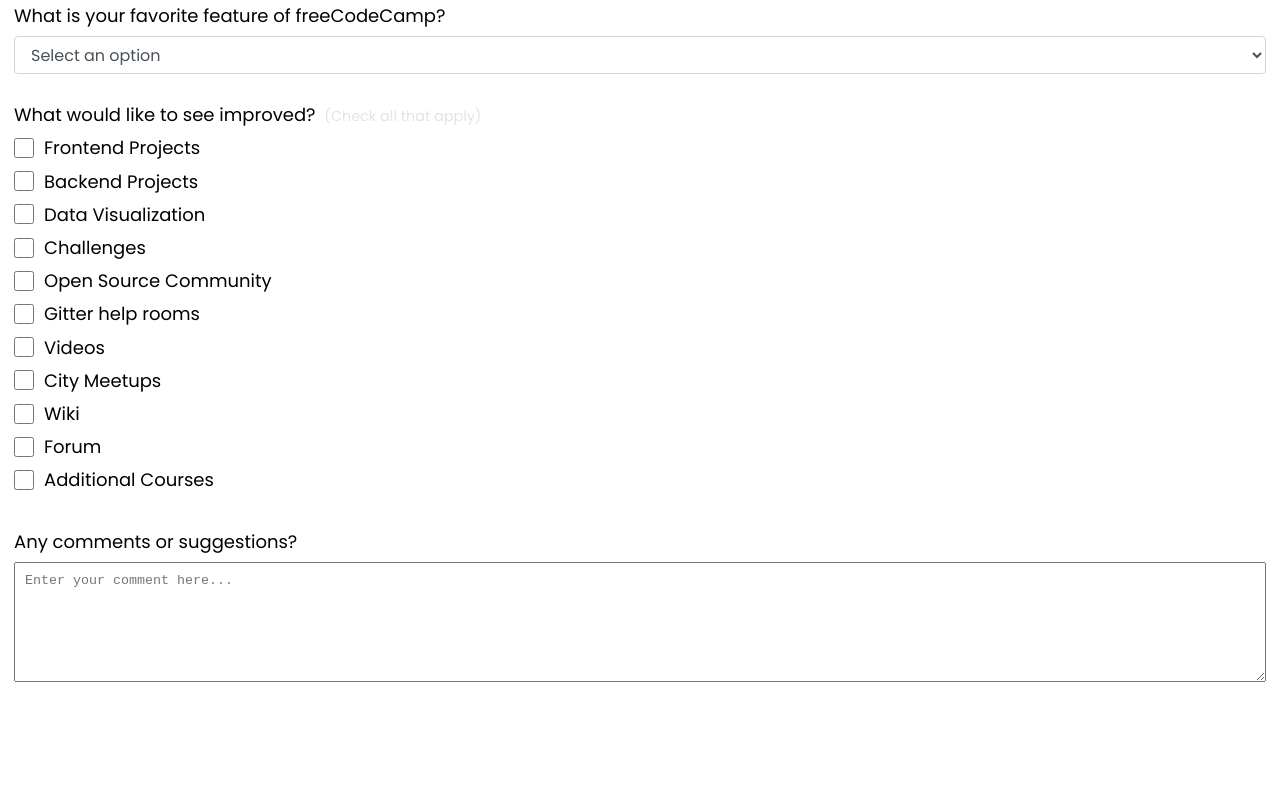
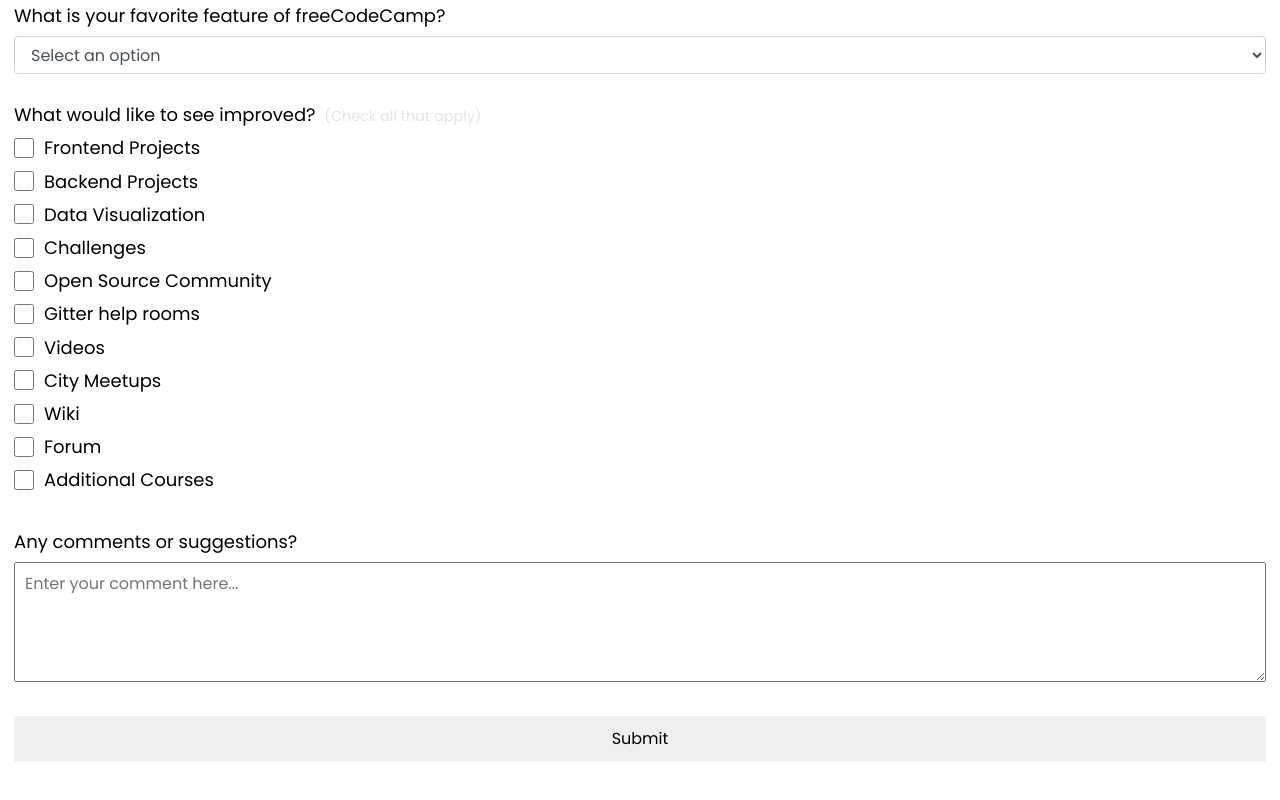
Before and after one commit to edcabiltes/m4d10-survey-form, a plain HTML site: page index.html in a window 1280 px wide. Shown: the part 700-1500 px from the top of the page. Before the commit the page ends 1452 px from the top, so only its background shows below. Drawn offline with Linux system fonts and the light colour scheme.

Commit message:
add submit button and related styles

```diff
--- a/index.html
+++ b/index.html
@@ -205,6 +205,10 @@
                         placeholder="Enter your comment here..."
                         ></textarea>
                 </div>
+
+                <div class="form-group">
+                    <button type="submit" id="submit" class="submit-button">Submit</button>
+                </div>
             </form>
         </div>
     </body>
--- a/styles.css
+++ b/styles.css
@@ -37,11 +37,17 @@ label {
 }
 
 input,
-select {
+button,
+select,
+textarea {
     margin: 0;
     font-family: inherit;
     font-size: inherit;
     line-height:inherit;
+}
+
+button {
+    border: none;
 }
 
 .container {
@@ -109,3 +115,12 @@ form {
     padding: 0.625rem;
     resize: vertical;
 }
+
+.submit-button {
+    display: block;
+    width: 100%;
+    padding: 0.75rem;
+    color: inherit;
+    border-radius: 2px;
+    cursor: pointer;
+}
```
